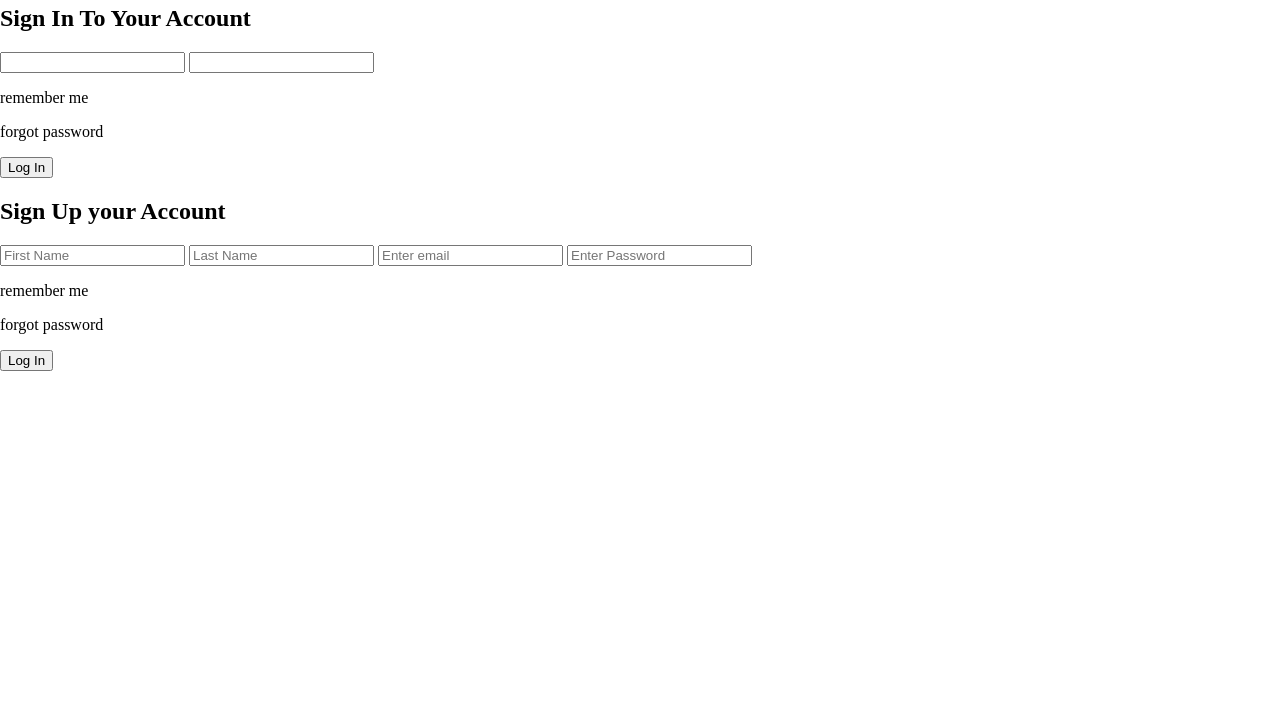
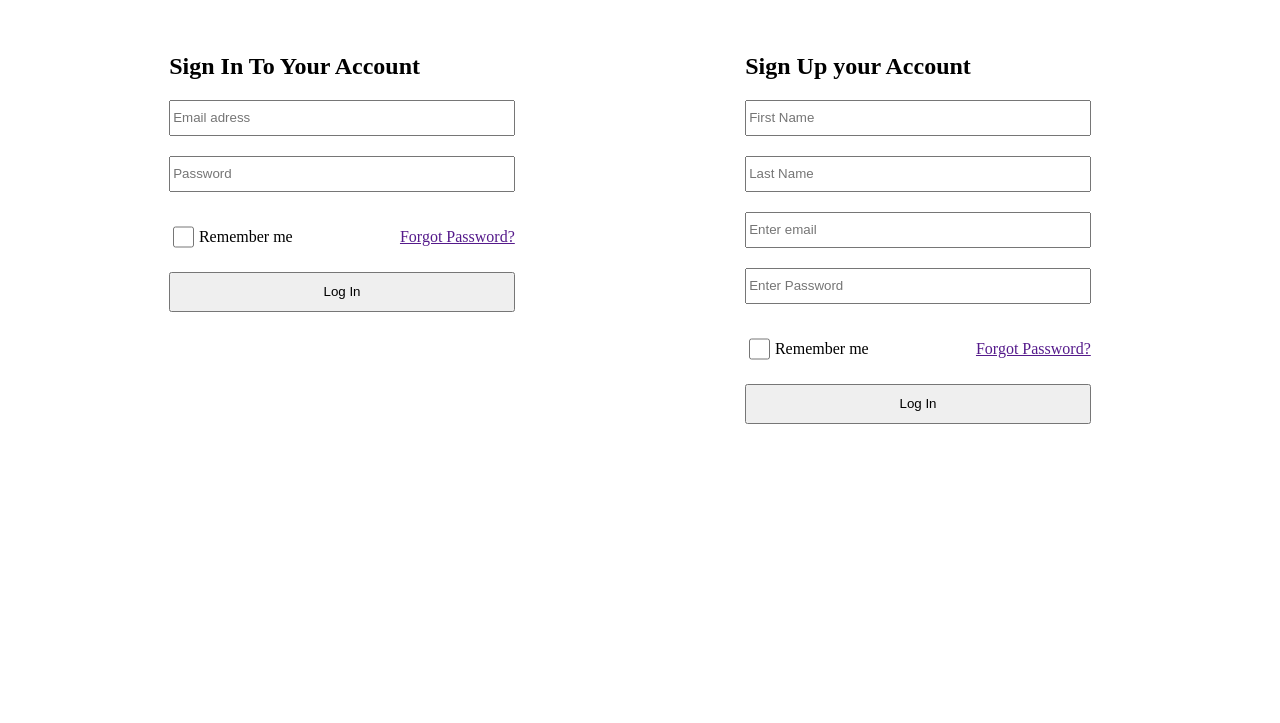
Before and after one commit to RamR3R/LeatherLine, a plain HTML site: page loginPage.html in a window 1280 px wide. Shown: the part 77-800 px from the top of the page. Drawn offline with Linux system fonts and the light colour scheme.

Commit message:
Login page added ( basic structure done)

```diff
--- a/index.css
+++ b/index.css
@@ -7,7 +7,7 @@ body
 #header{
     height: 60px;
     display: flex;
-    border: 1px solid red;
+    /* border: 1px solid red; */
     justify-content: space-between;
     align-items: center;
     padding-right: 20px;
--- a/login.css
+++ b/login.css
@@ -7,7 +7,7 @@ body
 #header{
     height: 60px;
     display: flex;
-    border: 1px solid red;
+    /* border: 1px solid red; */
     justify-content: space-between;
     align-items: center;
     padding-right: 20px;
@@ -18,9 +18,50 @@ body
     height: 100%;
 }
 #login-info{
-    border: 1px solid blue;
+    /* border: 1px solid blue; */
     width: 20%;
     display: flex;
     align-items: center;
     justify-content: space-between;
 }
+
+#login-container{
+    width: 90%;
+    margin: auto;
+    margin-top: 50px;
+    display: flex;
+    /* border: 1px solid green; */
+    justify-content: space-around;
+}
+.sign{
+    width: 30%;
+    display: flex;
+    flex-direction: column;
+    margin-right: 20px;
+    /* border: 1px solid orange; */
+}
+.sign>div{
+    display: flex;
+    justify-content: space-between;
+    /* border: 1px solid red; */
+    align-items: center;
+    margin-bottom: 10px;
+}
+.sign>input{
+    /* width: 100%; */
+    height: 30px;
+    margin-bottom: 20px;
+}
+.sign>div>div{
+    display: flex;
+    /* justify-content: space-between; */
+    width: 40%;
+    /* border: solid green; */
+}
+.sign>div>div>input{
+    width: 15%;
+    margin-right: 5px;
+}
+.sign>button{
+    height: 40px;
+}
--- a/loginPage.html
+++ b/loginPage.html
@@ -5,7 +5,7 @@
     <meta http-equiv="X-UA-Compatible" content="IE=edge">
     <meta name="viewport" content="width=device-width, initial-scale=1.0">
     <title>Leather Line</title>
-    <link rel="stylesheet" href="./index.css">
+    <link rel="stylesheet" href="./login.css">
 </head>
 <body>
     <div id="header">
@@ -26,14 +26,18 @@
     <div id="login-container">
         <div class="sign">
             <h2>Sign In To Your Account</h2>
-            <input type="text">
-            <input type="password">
+            <input type="email" placeholder="Email adress">
+            <input type="password" placeholder="Password">
             <div>
-                <p>remember me</p>
-                <p>forgot password</p>
+                <div>
+                    <input type="checkbox" value="rememberMe">
+                    <p>Remember me</p>
+                </div>
+                <a href="">Forgot Password?</a>
             </div>
             <button>Log In</button>
         </div>
+
         <div class="sign">
             <h2>Sign Up your Account</h2>
             <input type="text" placeholder="First Name">
@@ -41,12 +45,14 @@
             <input type="email" placeholder="Enter email">
             <input type="password" placeholder="Enter Password">
             <div>
-                <p>remember me</p>
-                <p>forgot password</p>
+                <div>
+                    <input type="checkbox" value="rememberMe">
+                    <p>Remember me</p>
+                </div>
+                <a href="">Forgot Password?</a>
             </div>
             <button>Log In</button>
         </div>
-
     </div>
 </body>
 </html>
```
